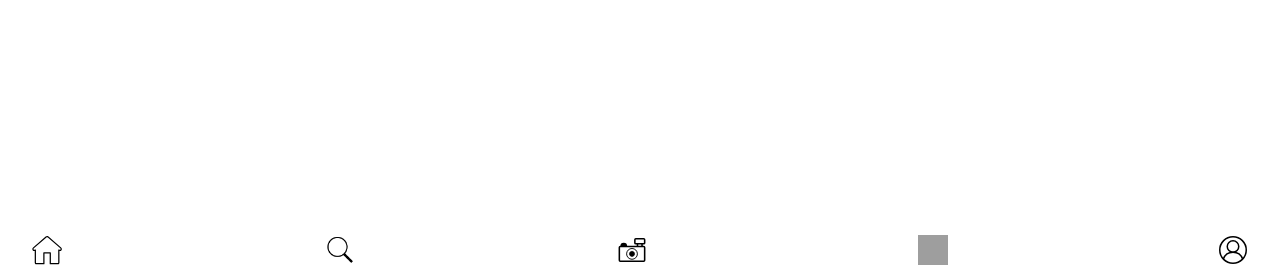
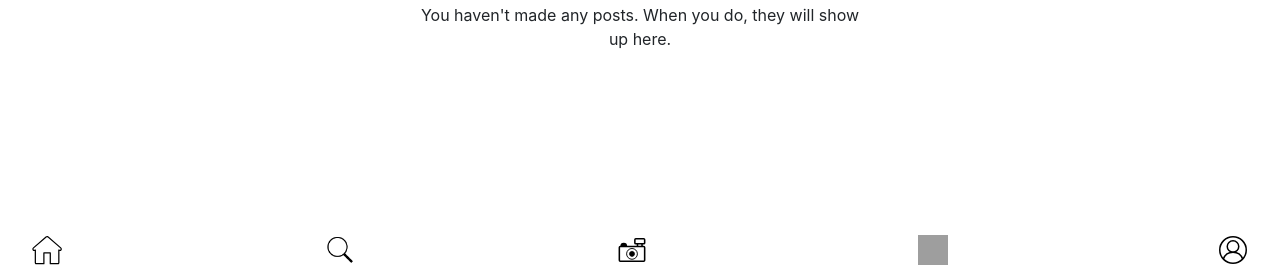
Before and after one commit to peterzernia/petsygram, a Django app: a page that uses photo_blog/templates/photo_blog/user_profile.html in a window 1280 px wide. Shown: the part 531-800 px from the top of the page. Run offline with Django 3.2, Linux system fonts and the light colour scheme; the visitor is signed in with stand-in values (Sample User, id 1); data comes from the database, SQL or seed files in the repository; data that the repository does not hold is empty; some libraries are stand-ins or nearby versions; grey boxes are pictures that could not be loaded.

Commit message:
minor fixes

```diff
--- a/photo_blog/models.py
+++ b/photo_blog/models.py
@@ -15,7 +15,7 @@ def get_image_path(instance, filename):
 
 
 class Post(models.Model):
-    photo = models.ImageField(upload_to=get_image_path, null=True, blank=True)
+    photo = models.ImageField(upload_to=get_image_path, null=True, blank=False)
     caption = models.TextField(max_length=2200, null=True, blank=True)
     date_posted = models.DateTimeField(default=timezone.now)
     author = models.ForeignKey(User, on_delete=models.CASCADE, related_name='posts')
--- a/photo_blog/static/photo_blog/buttons.js
+++ b/photo_blog/static/photo_blog/buttons.js
@@ -8,6 +8,7 @@ function toggleFollow(){
       });
 };
 
+
 function toggleLike(post_id){
       $.ajax({
         url: "/post/" + post_id + "/like_api",
--- a/photo_blog/templates/photo_blog/home.html
+++ b/photo_blog/templates/photo_blog/home.html
@@ -1,6 +1,7 @@
 {% extends "photo_blog/base.html" %}
 {% block content %}
 
+{% if object_list %}
   <div class="content">
     <div class="infinite-container">
       {% for post in object_list %}
@@ -52,6 +53,11 @@
       </div>
     </div>
   </div>
+{% else %}
+  <center>
+    Start following other <a href="search">users</a> to see their posts.
+  <center>
+{% endif %}
 
 <script>
   var infinite = new Waypoint.Infinite({
--- a/photo_blog/templates/photo_blog/notifications.html
+++ b/photo_blog/templates/photo_blog/notifications.html
@@ -4,6 +4,7 @@
 <center>
   <h4>Notifications</h4>
 </center>
+{% if object_list %}
   <div class="content">
   {% for notification in object_list reversed %}
     {% if notification.comment %}
@@ -56,5 +57,10 @@
     {% endif %}
   {% endfor %}
   </div>
+{% else %}
+  <center>
+    You don't have any notifications yet.
+  </center>
+{% endif %}
 
 {% endblock %}
--- a/photo_blog/templates/photo_blog/user_profile.html
+++ b/photo_blog/templates/photo_blog/user_profile.html
@@ -30,9 +30,15 @@
     </div>
     </br>
     <div>
-      {% for post in author.posts.all reversed %}
-      <a href="{% url 'photo_blog-detail' post.id %}"><img class="crop" width="147" height="147" src="{{ post.photo.url }}"></a>
-      {% endfor %}
+      {% if author.posts.all %}
+        {% for post in author.posts.all %}
+        <a href="{% url 'photo_blog-detail' post.id %}"><img class="crop" width="147" height="147" src="{{ post.photo.url }}"></a>
+        {% endfor %}
+      {% else %}
+        <center>
+          You haven't made any posts. When you do, they will show up here.
+        </center>
+      {% endif %}
     </div>
   {% endfor %}
 </div>
--- a/photo_blog/views.py
+++ b/photo_blog/views.py
@@ -29,6 +29,7 @@ class Home(LoginRequiredMixin, ListView):
 
 
 def search(request):
+    queryset_list = None
     query = request.GET.get('q')
     if query:
         if query.startswith('#'):
```
Also changed, not shown: photo_blog/migrations/0002_auto_20181018_1240.py (added). Lines whose indentation alone changed are shown as unchanged.
